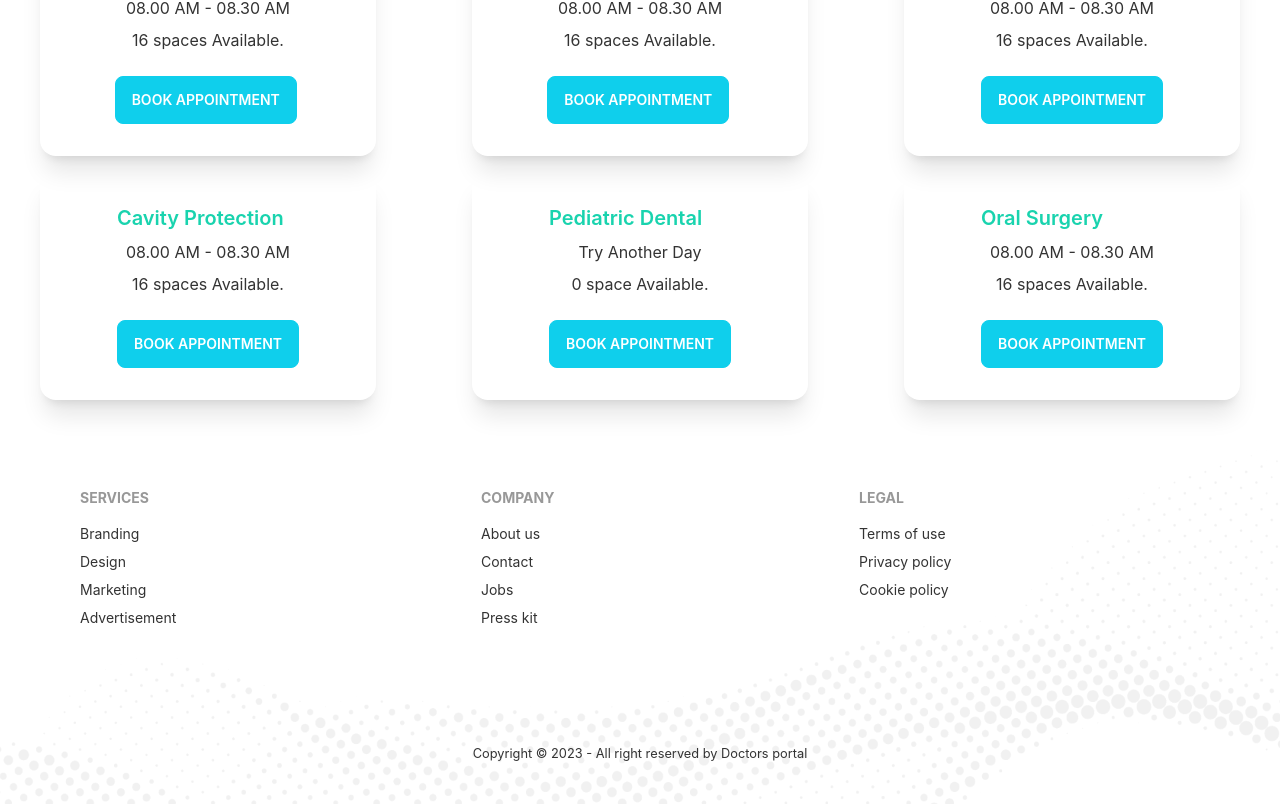
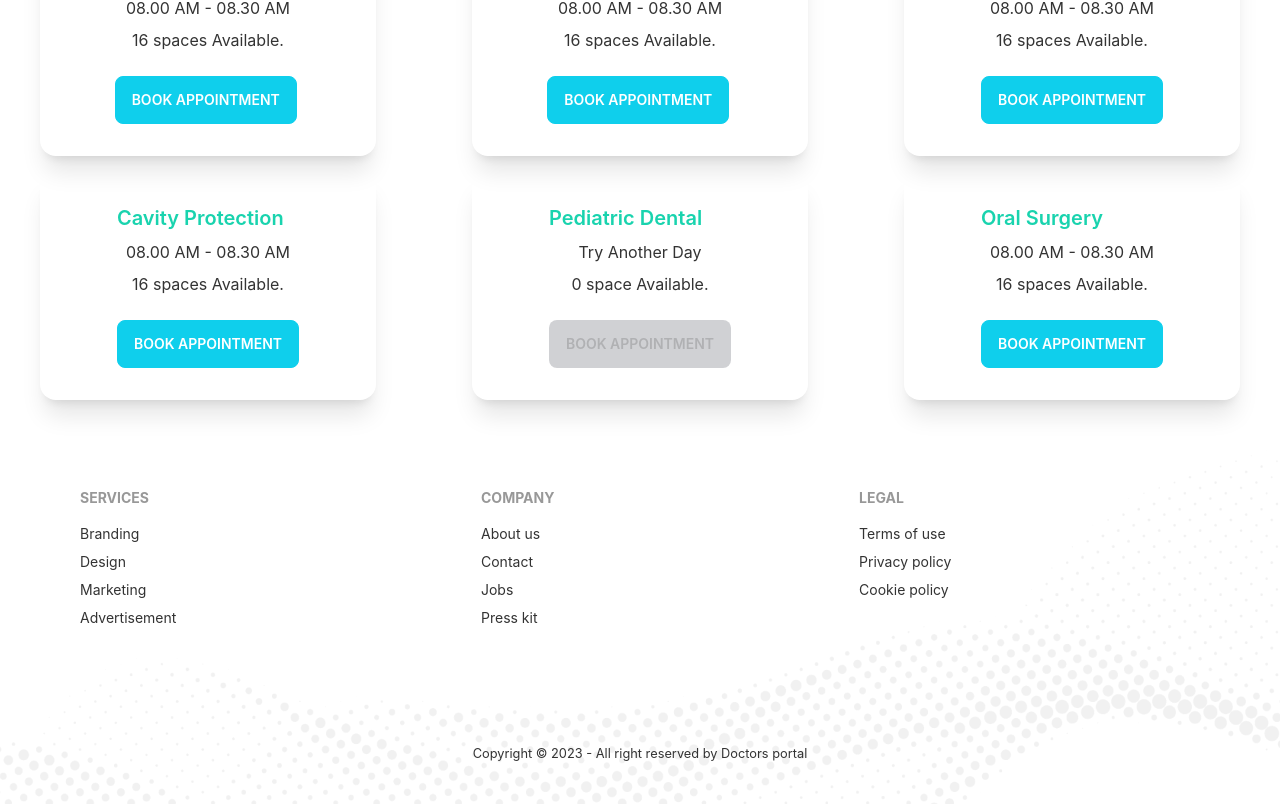
Before and after one commit to khaled39ab/Doctors-Portal-Client, a React (Create React App) app: page /appointment in a window 1280 px wide. Shown: the part 693-1497 px from the top of the page. Built offline with nearby package versions, Linux system fonts and the light colour scheme.

Commit message:
fixed a bugs

```diff
--- a/src/Pages/Appointment/AvailableAppointment/AvailableAppointment.jsx
+++ b/src/Pages/Appointment/AvailableAppointment/AvailableAppointment.jsx
@@ -6,7 +6,7 @@ import BookingModal from '../BookingModal/BookingModal';
 const AvailableAppointment = ({ selectedDate }) => {
 
     const [availableAppointment, setAvailableAppointment] = useState([]);
-    const [treatment, setTreatment] = useState(null);
+    const [treatment, setTreatment] = useState({});
 
     useEffect(() => {
         fetch('AvailableAppointment.json')
@@ -23,9 +23,9 @@ const AvailableAppointment = ({ selectedDate }) => {
             </div>
             <div className='grid grid-cols-1 md:grid-cols-2 lg:grid-cols-3 gap-4 mt-8'>
                 {
-                    availableAppointment.map(availableOption => <AvailableOption
-                        key={availableOption._id}
-                        availableOption={availableOption}
+                    availableAppointment.map(availableTime => <AvailableOption
+                        key={availableTime._id}
+                        availableTime={availableTime}
                         setTreatment={setTreatment}
                     ></AvailableOption>)
                 }
@@ -34,7 +34,7 @@ const AvailableAppointment = ({ selectedDate }) => {
                 treatment &&
                 <BookingModal
                     treatment={treatment}
-                />
+                ></BookingModal>
             }
         </section>
     );
--- a/src/Pages/Appointment/AvailableAppointment/AvailableOption.jsx
+++ b/src/Pages/Appointment/AvailableAppointment/AvailableOption.jsx
@@ -1,8 +1,8 @@
 import React from 'react';
 
-const AvailableOption = ({ availableOption, setTreatment }) => {
+const AvailableOption = ({ availableTime, setTreatment }) => {
 
-    const { name, slots } = availableOption;
+    const { name, slots } = availableTime;
 
     return (
         <div className="card mx-10 shadow-xl cursor-pointer">
@@ -12,9 +12,10 @@ const AvailableOption = ({ availableOption, setTreatment }) => {
                 <p>{slots.length} {slots.length > 1 ? 'spaces' : 'space'} Available.</p>
                 <div className="card-actions mt-4">
                     <label
+                        disabled={slots.length === 0}
                         htmlFor="booking-modal"
                         className="btn btn-primary text-white"
-                        onClick={() => setTreatment(availableOption)}
+                        onClick={() => setTreatment(availableTime)}
                     >Book Appointment</label>
                 </div>
             </div>
--- a/src/Pages/Appointment/BookingModal/BookingModal.jsx
+++ b/src/Pages/Appointment/BookingModal/BookingModal.jsx
@@ -1,8 +1,8 @@
 import React from 'react';
 
-const BookingModal = ({treatment}) => {
+const BookingModal = ({ treatment }) => {
 
-    const {name} = treatment;
+    const { name } = treatment;
 
     return (
         <>
```
